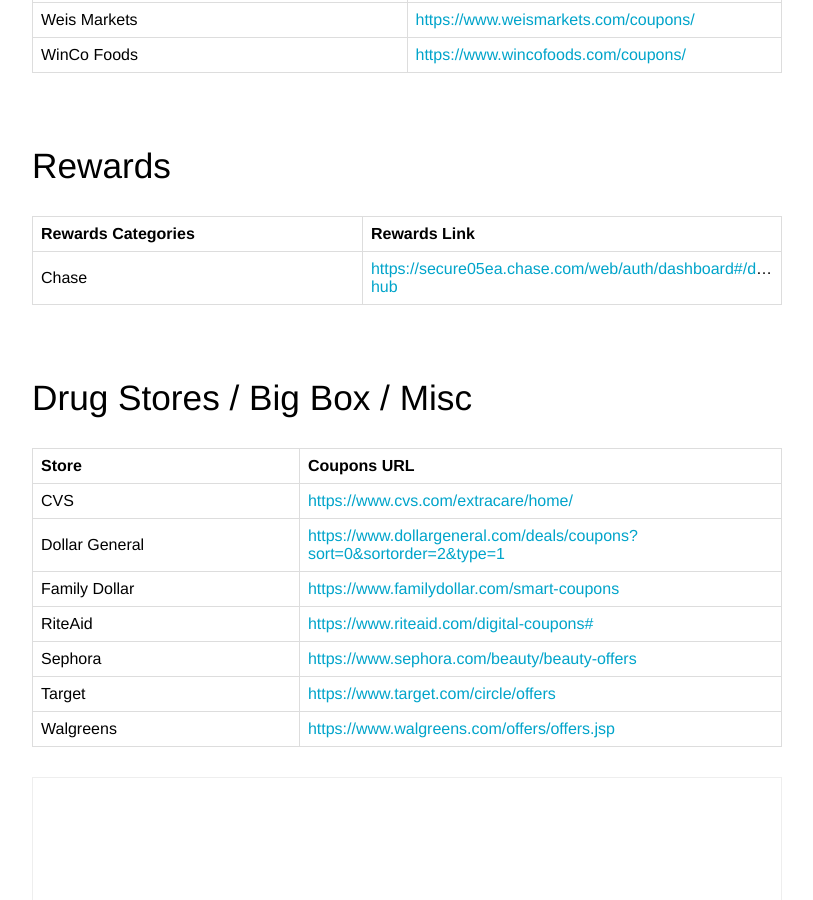
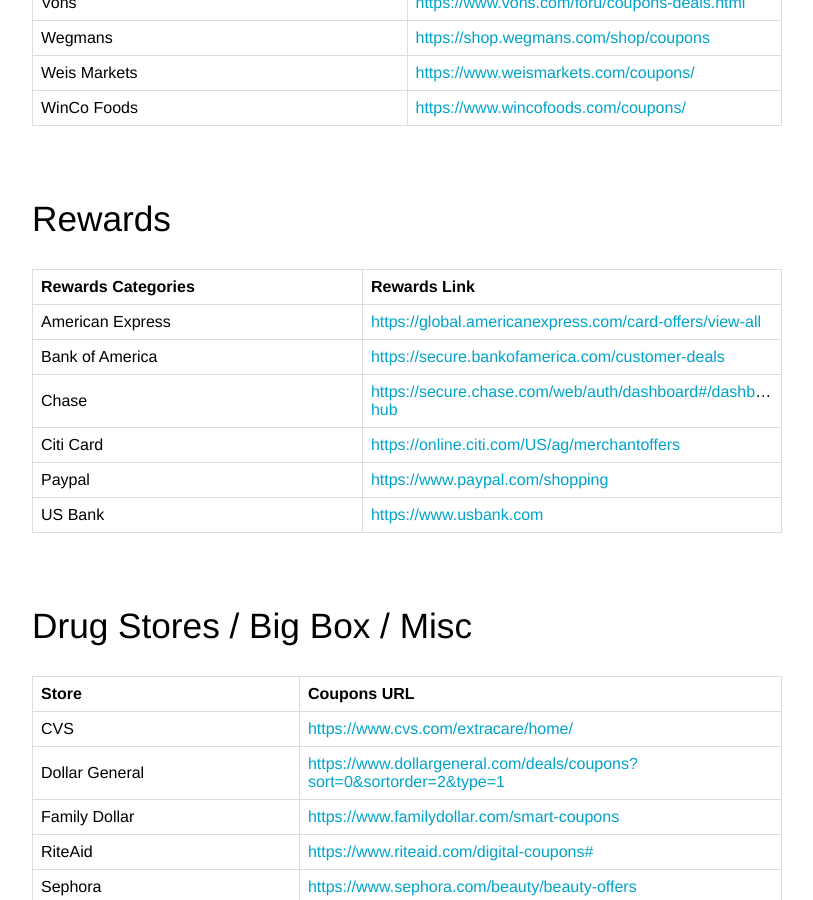
Before and after one commit to throwlasso/throwlasso.github.io, a Jekyll site: the page built from _posts/2023-12-6-supported sites.md, in a window 1280 px wide and 900 px high, scrolled down 2563 px. Shown: the whole window, without its empty margins (233-1046 px from the left). Built offline with Jekyll 4.4.1, drawn with Linux system fonts in a browser that asks for light colours; some of the changed text lies outside the part shown.

Commit message:
added a bunch of credit card offers
amex, bank of america, citicard, paypal, usbank

```diff
--- a/_posts/2023-12-6-supported sites.md
+++ b/_posts/2023-12-6-supported sites.md
@@ -74,7 +75,12 @@
 
 | Rewards Categories | Rewards Link |
 | ------- |
-| Chase | [https://secure05ea.chase.com/web/auth/dashboard#/dashboard/merchantOffers/offer-hub](https://secure05ea.chase.com/web/auth/dashboard#/dashboard/merchantOffers/offer-hub) |
+| American Express | [https://global.americanexpress.com/card-offers/view-all](https://global.americanexpress.com/card-offers/view-all) |
+| Bank of America | [https://secure.bankofamerica.com/customer-deals](https://secure.bankofamerica.com/customer-deals) |
+| Chase | [https://secure.chase.com/web/auth/dashboard#/dashboard/merchantOffers/offer-hub](https://secure.chase.com/web/auth/dashboard#/dashboard/merchantOffers/offer-hub) |
+| Citi Card | [https://online.citi.com/US/ag/merchantoffers](https://online.citi.com/US/ag/merchantoffers) |
+| Paypal | [https://www.paypal.com/shopping](https://www.paypal.com/shopping) |
+| US Bank | [https://www.usbank.com](https://www.usbank.com) |
 
 <br>
 ## Drug Stores / Big Box / Misc
```
Also changed, not shown: other parts of _posts/2023-12-6-supported sites.md (+1 -0 lines).
